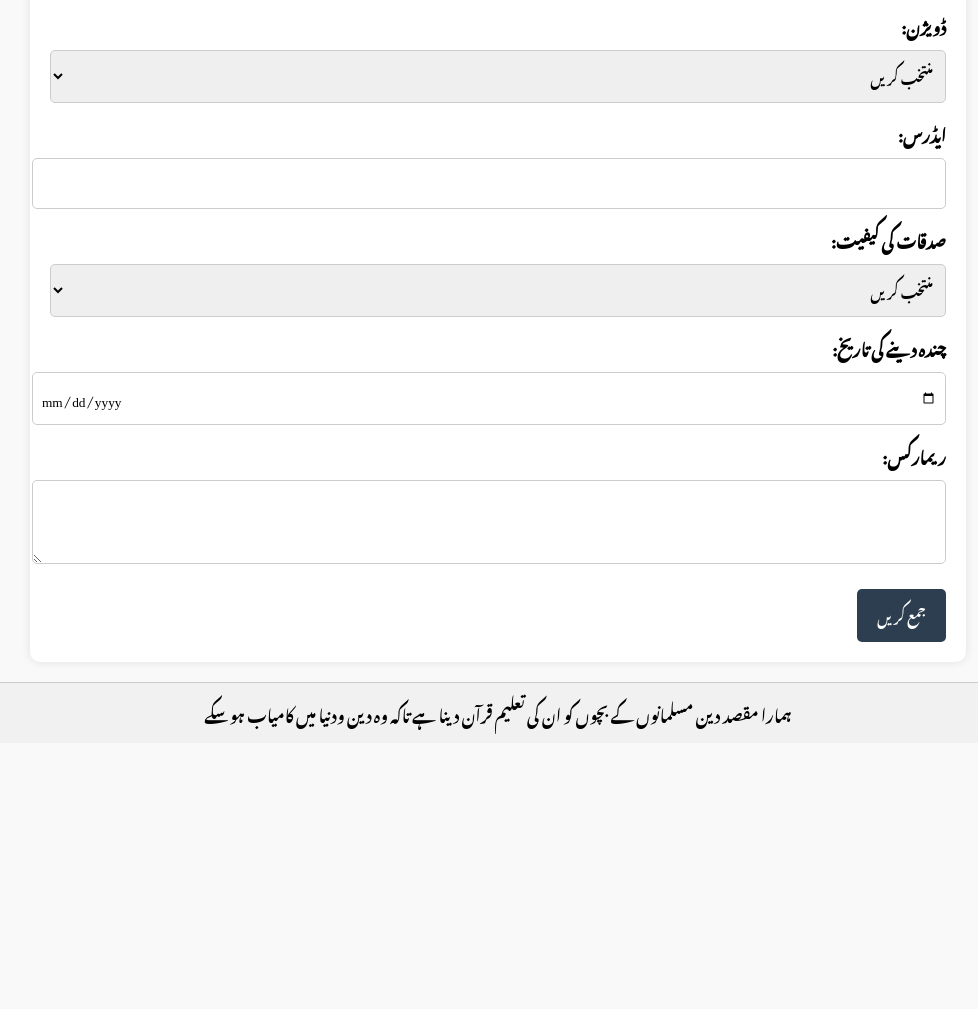
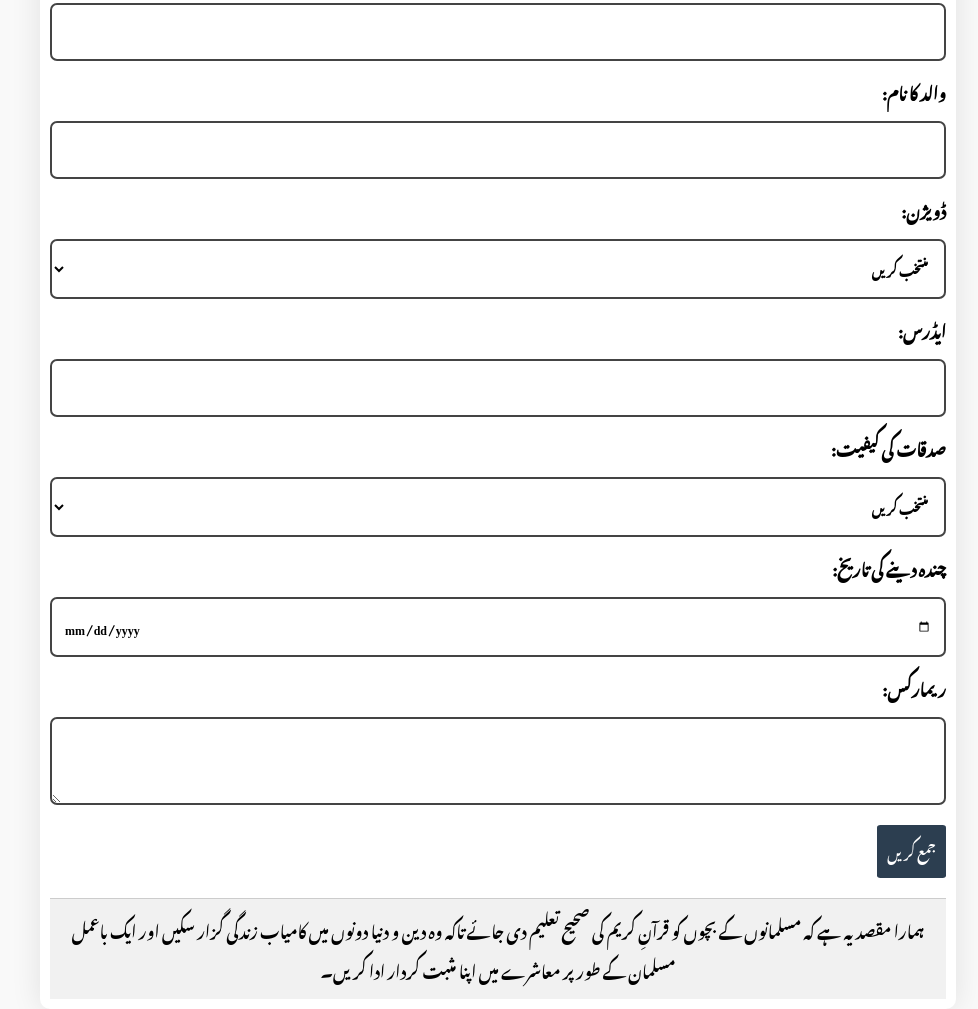
Before and after one commit to MehboobAli23/SadayQuranAcademy, a plain HTML site: page index.html in a window 1280 px wide. Shown: the part 542-1551 px from the top of the page, without its empty margins (142-1120 px from the left). Before the commit the page ends 1285 px from the top, so only its background shows below. Drawn offline with Linux system fonts and the light colour scheme; a web font is replaced by a local one.

Commit message:
Update index.html

```diff
--- a/index.html
+++ b/index.html
@@ -5,8 +5,11 @@
   <title>چندہ دینے والوں کی نیتیں</title>
   <link href="https://fonts.googleapis.com/css2?family=Noto+Nastaliq+Urdu:wght@400;700&display=swap" rel="stylesheet">
   <style>
+    body, input, select, textarea, button {
+      font-family: 'Noto Nastaliq Urdu', serif !important;
+    }
+
     body {
-      font-family: 'Noto Nastaliq Urdu', serif;
       direction: rtl;
       text-align: right;
       background-color: #f9f9f9;
@@ -17,14 +20,14 @@
       width: 70%;
       margin: auto;
       background: #fff;
-      padding: 20px;
+      padding: 10px;
       border-radius: 10px;
-      box-shadow: 0px 0px 10px rgba(0,0,0,0.1);
+      box-shadow: 0px 0px 30px rgba(0,0,0,0.1);
     }
     h1 {
       text-align: center;
       color: #2c3e50;
-      font-weight: 700;
+      font-weight: 1000;
     }
     .logo {
       display: block;
@@ -35,39 +38,50 @@
     }
     label {
       display: block;
-      margin: 10px 0 5px;
+      margin: 10px 0 10px;
       font-weight: bold;
     }
     input, select, textarea {
       width: 100%;
-      padding: 8px;
-      border: 1px solid #ccc;
-      border-radius: 5px;
-      font-family: 'Noto Nastaliq Urdu', serif;
+      padding: 12px;
+      font-size: 18;
+      border: 2px solid #444;
+      border-radius: 07px;
+      background-color: #fff;
+      color: #000;
+      box-sizing: border-box;
+    }
+    input:focus, select:focus, textarea:focus {
+      border-color: #16a085;
+      outline: none;
+      background-color: #fdfdfd;
+    }
+    .big-input {
+      font-size: 12px;
+      font-weight: bold;
     }
     button {
       background: #2c3e50;
       color: #fff;
       border: none;
-      padding: 10px 20px;
-      border-radius: 5px;
+      padding: 10px 10px;
+      border-radius: 5%;
       cursor: pointer;
-      margin-top: 15px;
-      font-family: 'Noto Nastaliq Urdu', serif;
+      margin-top: 10px;
     }
     button:hover {
       background: #16a085;
     }
     .sheet-link {
-      margin-top: 20px;
+      margin-top: 10px;
       text-align: center;
     }
     .sheet-link a {
       display: inline-block;
       background: #16a085;
       color: white;
-      padding: 10px 15px;
-      border-radius: 5px;
+      padding: 10px 10px;
+      border-radius: 0px;
       text-decoration: none;
     }
     .sheet-link a:hover {
@@ -85,17 +99,27 @@
 <body>
   <div class="container">
     <img src="images/dd.jpeg" alt="چندہ دینے والوں کی نیتیں" class="logo">
-    <h1>چندہ دینے والوں کانیتیں</h1>
+    <h1>چندہ دینے والوں کی نیتیں</h1>
+    صدائے قرآن اکیڈمی (مشن اصلاحِ امت) کا مقصد
+
+    :
+قرآن و سنت کی روشنی میں لوگوں کی تربیت کرنا۔
+دینی و اخلاقی اصلاح کے ذریعے فرد اور معاشرے کو بہتر بنانا۔
+بچوں اور بڑوں کو قرآنِ کریم کی تلاوت، تجوید اور حفظ کی تعلیم دینا۔
+امتِ مسلمہ کو قرآن و سنت کی اصل تعلیمات سے جوڑنا۔
+فرقہ واریت اور بدعات سے بچا کر اتحاد و یکجہتی کو فروغ دینا۔
+نوجوان نسل کو دین سے قریب کرنا اور ان کے کردار کی تعمیر کرنا۔
+اصلاحِ معاشرہ کے لیے تعلیمی و تربیتی پروگرام ترتیب دینا۔
 
     <form action="https://formspree.io/f/your-id" method="POST">
       <label>نام ڈونر:</label>
-      <input type="text" name="donor_name" required>
+      <input type="text" name="donor_name" class="big-input" required>
 
       <label>والد کا نام:</label>
-      <input type="text" name="father_name" required>
+      <input type="text" name="father_name" class="big-input" required>
 
       <label>ڈویژن:</label>
-      <select name="division" required>
+      <select name="division" class="big-input" required>
         <option value="">منتخب کریں</option>
         <option value="multan">ملتان</option>
         <option value="lahore">لاہور</option>
@@ -105,10 +129,10 @@
       </select>
 
       <label>ایڈرس:</label>
-      <input type="text" name="address" required>
+      <input type="text" name="address" class="big-input" required>
 
       <label>صدقات کی کیفیت:</label>
-      <select name="charity_condition" required>
+      <select name="charity_condition" class="big-input" required>
         <option value="">منتخب کریں</option>
         <option value="zakat">زکوۃ</option>
         <option value="sadaqat">صدقات</option>
@@ -116,20 +140,17 @@
       </select>
 
       <label for="donation_date">چندہ دینے کی تاریخ:</label>
-      <input type="date" name="donation_date" id="donation_date" required>
+      <input type="date" name="donation_date" id="donation_date" class="big-input" required>
 
       <label>ریمارکس:</label>
-      <textarea name="remarks"></textarea>
+      <textarea name="remarks" class="big-input"></textarea>
 
       <button type="submit">جمع کریں</button>
     </form>
-    </div>
-    </div>
-
-  <footer>
-
-    ہمارا مقصد دین مسلمانوں کے بچوں کو ان کی تعلیم قرآن دینا ہے تاکہ وہ دین ودنیا میں کامیاب ہوسکے
-
-</footer>
+    <footer>
+      ہمارا مقصد یہ ہے کہ مسلمانوں کے بچوں کو قرآنِ کریم کی صحیح تعلیم دی جائے تاکہ وہ دین و دنیا دونوں میں کامیاب
+      زندگی گزار سکیں اور ایک باعمل مسلمان کے طور پر معاشرے میں اپنا مثبت کردار ادا کریں۔
+    </footer>
+  </div>
 </body>
 </html>
```
